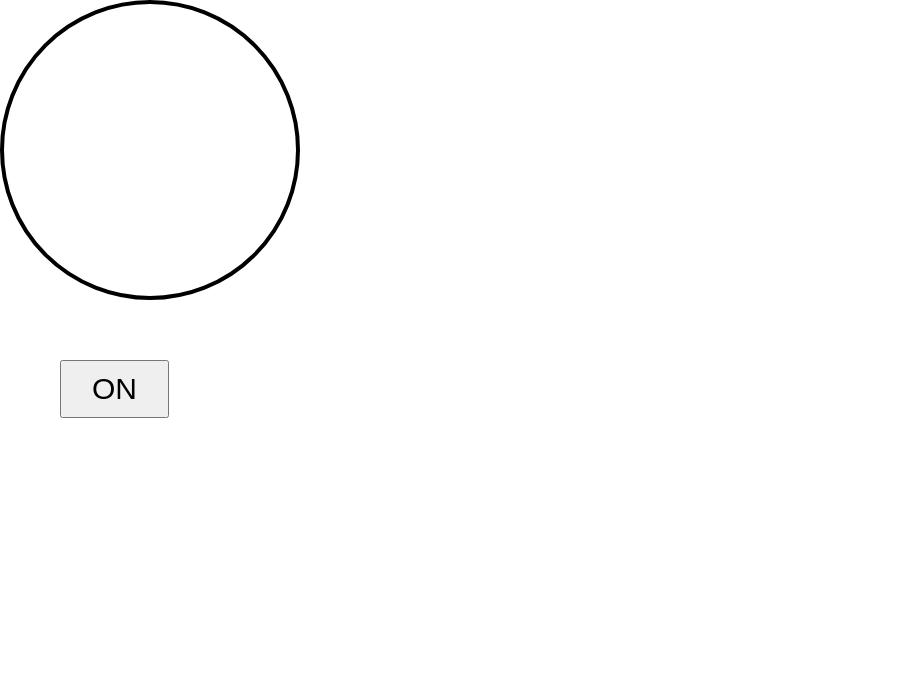
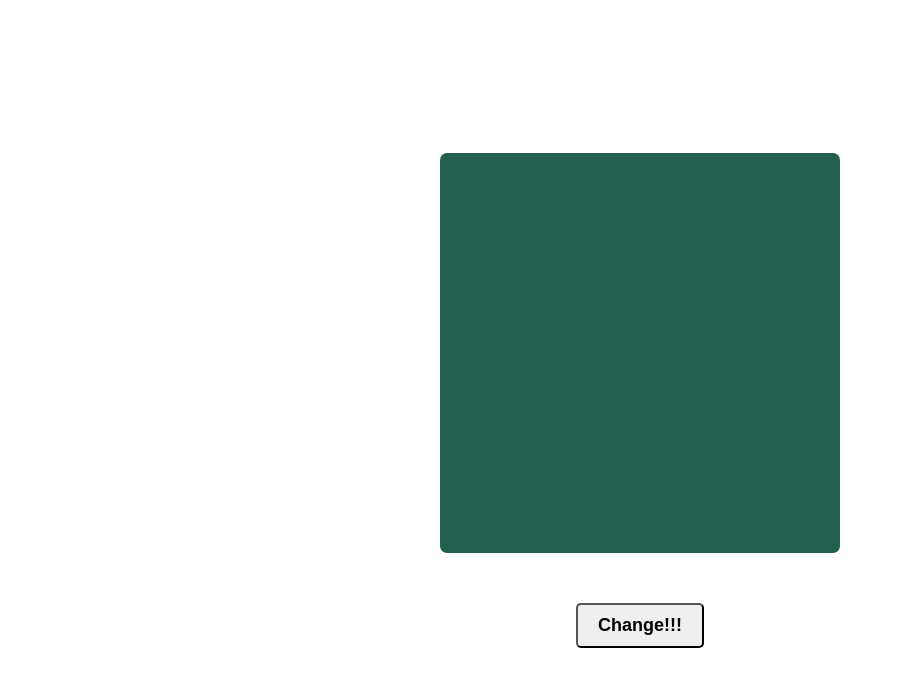
Before and after one commit to Yash1194/javascriptbasic-topic-project-, a plain HTML site: page index.html in a window 1280 px wide. Shown: the whole page, without its empty margins (0-903 px from the left). Drawn offline with Linux system fonts and the light colour scheme.

Commit message:
COLOR CHANGING GAME

```diff
--- a/index.html
+++ b/index.html
@@ -7,8 +7,8 @@
     <link rel="stylesheet" href="style.css">
 </head>
 <body>
-    <div id="bulb"></div>
-    <button>ON</button>
+  <div id="box"></div>
+  <button>Change!!!</button>
 
     <script src="script.js"></script>
 
--- a/script.js
+++ b/script.js
@@ -1,12 +1,12 @@
-var a = document.querySelector("#bulb")
 var btn = document.querySelector("button")
-var flag = 0
-btn.addEventListener("click", function(){
-    if(flag ==0){bulb.style.backgroundColor = "yellow"
-    console.log("cliocked")
-flag = 1}else{
-    bulb.style.backgroundColor = "transparent"
-    console.log("cliocked")
-    flag = 0
+var box = document.querySelector("#box")
+btn.addEventListener("click", function() {
+    var c1 = Math.floor(Math.random() * 256)
+    var c2 = Math.floor(Math.random() * 256)
+    var c3 = Math.floor(Math.random() * 256)
+
+    console.log(c1)
+    box.style.backgroundColor = `rgb(${c1}, ${c2}, ${c3})`
 }
-})
+
+)
--- a/style.css
+++ b/style.css
@@ -8,19 +8,31 @@ html, body {
   height: 100%;
   width: 100%;
 }
+body{
+    display: flex;
+    flex-direction: column;
+    align-items: center;
+    justify-content: center;
+    gap: 50px;
 
-#bulb{
-    height:300px;
-    width: 300px;
+}
+#box{
+    height: 400px;
+    width: 400px;
+    background-color: rgb(35, 95, 78);
+    border-radius: 7px;
 
-
-    border-radius: 50%;
-    border-color:  black;
-    border: 4px solid;
 
 }
 button{
-    padding: 10px 30px;
-        font-size: 30px;
-        margin: 60px;
+    padding: 10px 20px;
+    font-size: 18px;
+    cursor: pointer;
+    border-radius: 5px;
+    font-weight: 600;
+
 }
+button:active{
+    transform: scale(0.90);
+
+}
```
